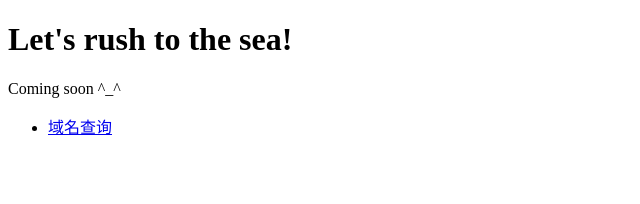
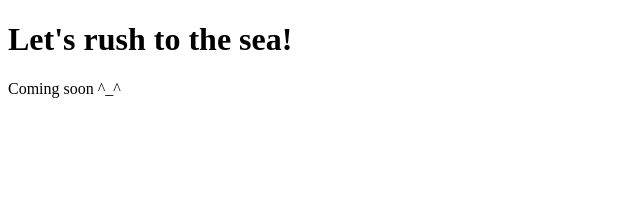
Before and after one commit to JiangWuyan/To-The-Sea, a Next.js app: page / in a window 1280 px wide. Shown: the top 204 px of the page, without its empty margins (0-640 px from the left). Built offline with nearby package versions, Linux system fonts and the light colour scheme.

Commit message:
去除跳转

```diff
--- a/app/page.js
+++ b/app/page.js
@@ -9,13 +9,6 @@ export default function Page() {
       </Head>
       <h1>Let&apos;s rush to the sea!</h1>
       <p>Coming soon ^_^</p>
-      <ul>
-        <li>
-          <Link href="/whois">
-            域名查询
-          </Link>
-        </li>
-      </ul>
     </>
   );
 }
```
